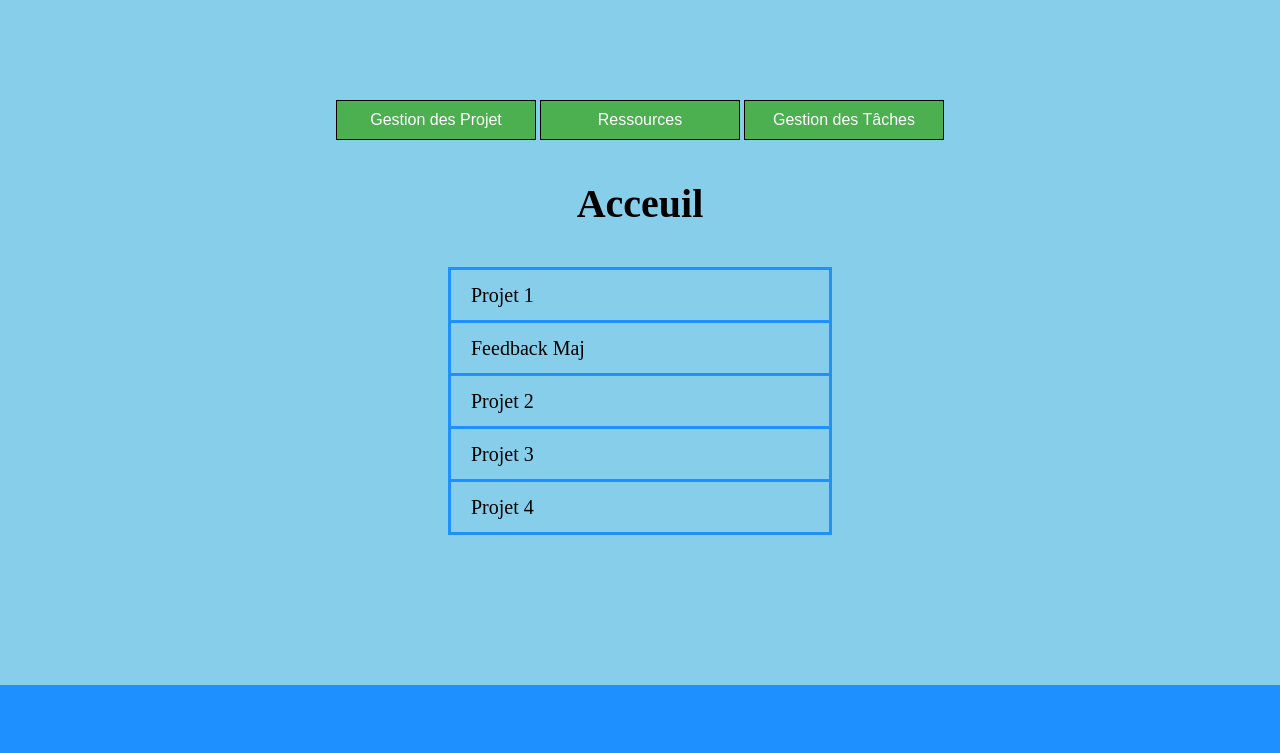
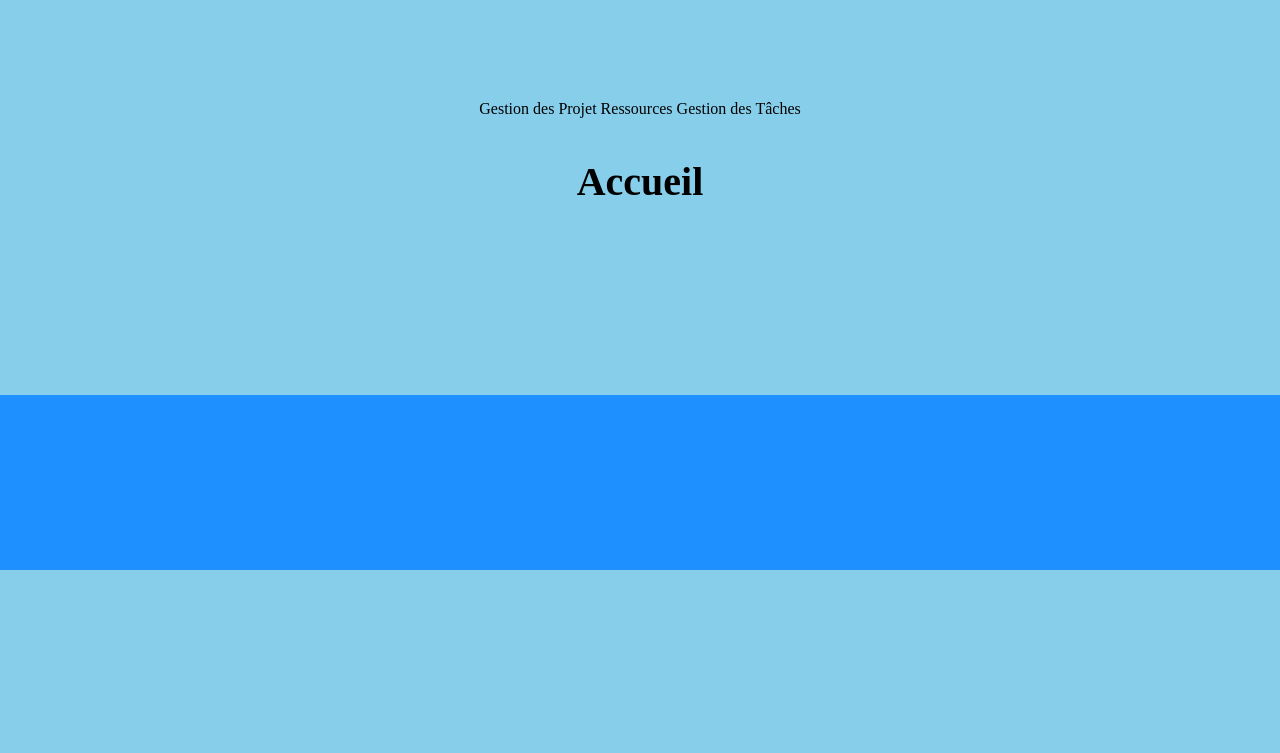
Before and after one commit to Fire937/Protime-Management, a Symfony app: template src/CoreBundle/Resources/views/index.html.twig in a window 1280 px wide. Shown: the part 230-983 px from the top of the page. After the commit the page ends 800 px from the top, so only its background shows below. Run offline with Twig, Linux system fonts and the light colour scheme; the template is opened without the code that fills it, so the values that code supplies are empty; some libraries are stand-ins or nearby versions.

Commit message:
Small adjustments

```diff
--- a/app/config/security.yml
+++ b/app/config/security.yml
@@ -13,7 +13,7 @@ security:
     firewalls:
         main:
             pattern:      ^/
-            anonymous:    true
+            anonymous:    false
             provider:     main
             form_login:
                 login_path: login
--- a/src/CoreBundle/Controller/DefaultController.php
+++ b/src/CoreBundle/Controller/DefaultController.php
@@ -8,7 +8,9 @@ class DefaultController extends Controller
 {
     public function indexAction()
     {
-        return $this->render('CoreBundle::index.html.twig');
+        return $this->render('CoreBundle::index.html.twig', array(
+            'projects' => array(array('name' => 'Hello World'))
+            ));
     }
 
     public function projectAction()
--- a/src/CoreBundle/Resources/views/index.html.twig
+++ b/src/CoreBundle/Resources/views/index.html.twig
@@ -19,24 +19,18 @@
 <div>
 </div>
 <div id="navi">
-         <button id="button-acc" class="button">Gestion des Projet</button>
-         <button id="button-acc" class="button">Ressources</button>
-         <button id="button-acc" class="button">Gestion des Tâches</button>
+	<a class="button-ac">Gestion des Projet</button>
+		<a class="button-ac">Ressources</button>
+			<a class="button-ac">Gestion des Tâches</button>
 			</div>
 			<div>
 				<table id="table-acc">
 
-                   <caption> Acceuil </caption>
+					<caption> Accueil </caption>
 
-                    <tr><td> Projet 1</td></tr>
-
-                    <tr><td> Feedback Maj</td></tr>
-
-                    <tr><td> Projet 2</td></tr>
-
-                    <tr><td> Projet 3</td></tr>
-
-                    <tr><td> Projet 4</td></tr>
+					{% for project in projects %}
+					<tr><td>{{ project.name }}</td></tr>
+					{% endfor %}
 
 				</table>
 			</div>
--- a/src/UserBundle/Entity/Resource.php
+++ b/src/UserBundle/Entity/Resource.php
@@ -20,7 +20,7 @@ class Resource extends BaseUser
      * @ORM\Id
      * @ORM\GeneratedValue(strategy="AUTO")
      */
-    private $id;
+    protected $id;
 
     /**
      * @var string
```
Lines whose indentation alone changed are shown as unchanged.
